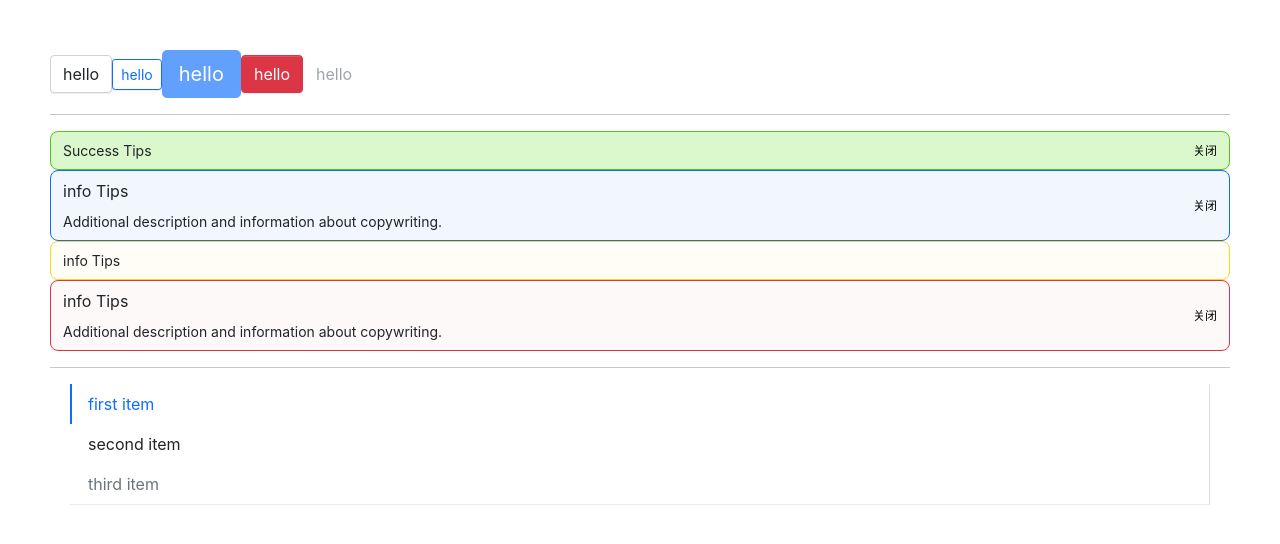
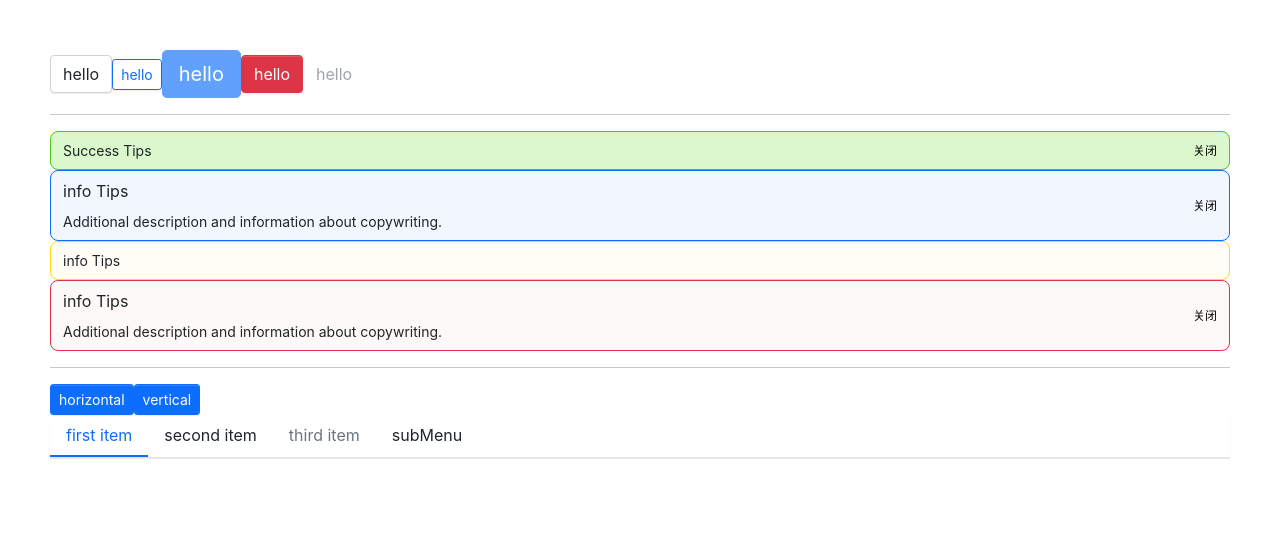
Before and after one commit to o1hayo85/react-pro-components, a React (Create React App) app: page / in a window 1280 px wide. Shown: the top 544 px of the page. Built offline with nearby package versions, Linux system fonts and the light colour scheme.

Commit message:
feat: subMenu component

```diff
--- a/src/App.tsx
+++ b/src/App.tsx
@@ -1,11 +1,12 @@
-import React from 'react';
-import Button, { ButtonSize, ButtonType } from './components/Button/button';
+import React, { useState } from 'react';
+import Button from './components/Button/button';
 import Alert from './components/Alert';
-import Menu from './components/Menu';
+import Menu, { MenuMode } from './components/Menu';
 
-const { Item } = Menu;
+const { Item, SubMenu } = Menu;
 
 function App() {
+  const [menuMode, setMenuMode] = useState<MenuMode>('horizontal');
   return (
     <div style={{
       margin: '50px'
@@ -16,26 +17,26 @@ function App() {
           hello
         </Button>
         <Button
-          btnType={ButtonType.Primary}
+          btnType='primary'
           ghost
-          size={ButtonSize.Small}
+          size='sm'
         >
           hello
         </Button>
         <Button
-          btnType={ButtonType.Primary}
-          size={ButtonSize.Large}
+          btnType='primary'
+          size='lg'
           disabled
         >
           hello
         </Button>
         <Button
-          btnType={ButtonType.Danger}
+          btnType='danger'
         >
           hello
         </Button>
         <Button
-          btnType={ButtonType.Link}
+          btnType='link'
           href="http://www.baidu.com"
           disabled
         >
@@ -66,7 +67,9 @@ function App() {
           afterClose={() => {alert('closed')}}
         />
         <hr/>
-        <Menu onSelect={(index) => alert(index)}>
+        <Button size='sm' btnType='primary' onClick={() => setMenuMode('horizontal')}>horizontal</Button>
+        <Button size='sm' btnType='primary' onClick={() => setMenuMode('vertical')}>vertical</Button>
+        <Menu mode={menuMode} onSelect={(index) => console.log(index)}>
           <Item>
             first item
           </Item>
@@ -76,6 +79,14 @@ function App() {
           <Item disabled>
             third item
           </Item>
+          <SubMenu title='subMenu'>
+            <Item disabled>
+              1 item
+            </Item>
+            <Item >
+              2 item
+          </Item>
+          </SubMenu>
         </Menu>
       </header>
     </div>
--- a/src/components/Button/button.tsx
+++ b/src/components/Button/button.tsx
@@ -1,17 +1,10 @@
 import React, { FC } from 'react';
 import classNames from 'classnames';
 
-export enum ButtonSize {
-  Large = 'lg',
-  Small = 'sm',
-}
 
-export enum ButtonType {
-  Primary = 'primary',
-  Default = 'default',
-  Danger = 'danger',
-  Link = 'link'
-}
+export type ButtonSize = 'lg' | 'default' | 'sm';
+
+export type ButtonType = 'primary' | 'default' | 'danger' | 'link';
 
 type NativeButtonProps = React.ButtonHTMLAttributes<HTMLElement>
 type AnchorButtonProps = React.AnchorHTMLAttributes<HTMLElement>
@@ -42,11 +35,11 @@ const Button: FC<ButtonProps> = (props) => {
   const classes = classNames('btn', className, {
     [`btn-${btnType}`]: btnType,
     [`btn-${size}`]: size,
-    'disabled': (btnType === ButtonType.Link) && disabled,
-    'ghost': (btnType !== ButtonType.Link) && ghost,
+    'disabled': (btnType === 'link') && disabled,
+    'ghost': (btnType !== 'link') && ghost,
   });
 
-  if(btnType === ButtonType.Link ) {
+  if(btnType === 'link' ) {
     return (
       <a
       className={classes}
@@ -71,7 +64,7 @@ const Button: FC<ButtonProps> = (props) => {
 
 Button.defaultProps = {
   disabled: false,
-  btnType: ButtonType.Default
+  btnType: 'default'
 }
 
 export default Button;
--- a/src/components/Menu/_menu.scss
+++ b/src/components/Menu/_menu.scss
@@ -15,6 +15,7 @@
     &:hover,
     &:focus {
       text-decoration: none;
+      border-bottom: $menu-item-active-border-width solid $menu-item-active-color;
     }
 
     &.menu-item-disabled {
@@ -28,11 +29,53 @@
       border-bottom: $menu-item-active-border-width solid $menu-item-active-color;
     }
   }
+
+  .subMenu-item {
+    position: relative;
+
+    .subMenu-title {
+      display: flex;
+      align-items: center;
+    }
+  }
+
+  .menu-submenu {
+    list-style:none;
+    padding-left: 0;
+    white-space: nowrap;
+    >.menu-item {
+      padding: $menu-item-padding-y $menu-item-padding-x;
+      cursor: pointer;
+      transition: $menu-transition;
+      color: $body-color;
+      &.menu-item-active,
+      &:hover {
+        color: $menu-item-active-color !important;
+      }
+
+      &.menu-item-disabled {
+        color: $menu-item-disabled-color;
+        pointer-events: none;
+        cursor: not-allowed;
+      }
+    }
+  }
 }
 
 .menu-horizontal {
   >.menu-item {
     border-bottom: $menu-item-active-border-width solid transparent;
+  }
+
+  .menu-submenu {
+    position: absolute;
+    background: $white;
+    z-index: 100;
+    top: calc(100% + 8px);
+    left: 50%;
+    transform: translateX(-50%);
+    border: $menu-border-width solid $menu-border-color;
+    box-shadow: $submenu-box-shadow;
   }
 }
 
--- a/src/components/Menu/index.tsx
+++ b/src/components/Menu/index.tsx
@@ -1,13 +1,18 @@
 import MenuComponent, { MenuProps } from "./menu";
 import MenuItemComponent from "./menuItem";
+import SubMenuComponent from "./subMenu";
 
 interface MenuInterface {
   (props: MenuProps): JSX.Element;
+  SubMenu: typeof SubMenuComponent;
   Item: typeof MenuItemComponent;
 }
 
 const Menu = MenuComponent as MenuInterface;
 Menu.Item = MenuItemComponent;
+Menu.SubMenu = SubMenuComponent;
 
+export * from './subMenu';
+export * from './menuItem';
 export * from './menu';
 export default Menu;
--- a/src/components/Menu/menu.tsx
+++ b/src/components/Menu/menu.tsx
@@ -3,7 +3,7 @@ import classNames from 'classnames';
 
 import { MenuItemProps } from './menuItem';
 
-type MenuMode = 'horizontal' | 'vertical';
+export type MenuMode = 'horizontal' | 'vertical';
 export interface MenuProps {
   defaultIndex?: string;
   className?: string;
@@ -66,7 +66,7 @@ const Menu: FC<MenuProps> = (props) => {
     return React.Children.map(children, (child, index) => {
       const childElement = child as React.FunctionComponentElement<MenuItemProps>;
       const { displayName } = childElement.type;
-      if(displayName === 'MenuItem') {
+      if(displayName === 'MenuItem' || displayName === 'SubMenu') {
         return React.cloneElement(childElement, { index:  index.toString()})
       } else {
         console.error('invalid MenuItem in Menu component', childElement)
@@ -84,7 +84,7 @@ const Menu: FC<MenuProps> = (props) => {
 }
 
 Menu.defaultProps = {
-  mode: 'vertical'
+  mode: 'horizontal'
 };
 
 export default Menu;
--- /dev/null
+++ b/src/components/Menu/subMenu.tsx
@@ -0,0 +1,103 @@
+import React, { FC, FunctionComponentElement, useContext, useState } from 'react';
+import classNames from 'classnames';
+
+import { MenuContext, MenuItemProps } from './index';
+
+export interface SubMenuProps {
+  index?: string;
+  title: string;
+  disabled?: boolean;
+  className?: string;
+  children?: React.ReactNode;
+}
+
+const judgeIsParent = (parent: string, child: string) => {
+  const parentArray = parent.split('-');
+  const childArray = child.split('-');
+  for(let i = 0; i < parentArray.length; i++) {
+    if(parentArray[i] !== childArray[i]) {
+      return false;
+    }
+  }
+  return true;
+}
+
+const SubMenu: FC<SubMenuProps> = (props) => {
+  const { index, title, className, children } = props;
+  const {  mode, currentIndex } = useContext(MenuContext);
+  const [open, setOpen] = useState(false);
+
+  const classes = classNames(
+    'menu-item',
+    'subMenu-item',
+    className,
+    {
+      'menu-item-active': judgeIsParent(index || '', currentIndex)
+    }
+  );
+
+  const handleClick = (e:React.MouseEvent) => {
+      e.preventDefault();
+      setOpen((p) => !p);
+  };
+
+  const clickEvents = mode === 'vertical' ? {
+    onClick: handleClick
+  } : {}
+
+  const hoverEvents = mode !== 'vertical' ? {
+    onMouseEnter: (e: React.MouseEvent) => { handleMouse(e, true)},
+    onMouseLeave: (e: React.MouseEvent) => { handleMouse(e, false)}
+  } : {}
+
+
+  let timer: any
+  const handleMouse = (e: React.MouseEvent, toggle: boolean) => {
+    clearTimeout(timer)
+    e.preventDefault()
+    timer = setTimeout(() => {
+      setOpen(toggle)
+    }, 300)
+  };
+
+  const renderChildren = () => {
+    if(!open) {
+      return null
+    }
+    const subMenuClasses = classNames('menu-submenu')
+    const childrenComponent = React.Children.map(children, (child, childIndex) => {
+      const childElement = child as FunctionComponentElement<MenuItemProps>;
+      const { displayName } = childElement.type;
+      if(displayName === 'MenuItem') {
+        return React.cloneElement(childElement, { index: `${index}-${childIndex}`})
+      } else {
+        console.error('invalid MenuItem in Menu component', childElement)
+      }
+    })
+
+    return (
+      <ul className={subMenuClasses}>
+        {childrenComponent}
+      </ul>
+    )
+  }
+
+
+  return (
+    <li
+      className={classes}
+      {...hoverEvents}
+    >
+      <div
+        className='subMenu-title'
+        {...clickEvents}
+      >
+        {title}
+      </div>
+      {renderChildren()}
+    </li>
+  )
+}
+
+SubMenu.displayName = 'SubMenu';
+export default SubMenu;
--- a/src/styles/_variables.scss
+++ b/src/styles/_variables.scss
@@ -219,3 +219,6 @@ $menu-item-padding-x:         1rem !default;
 $menu-item-active-color:      $primary !default;
 $menu-item-active-border-width: 2 * $border-width !default;
 $menu-item-disabled-color:    $gray-600 !default;
+
+/* -- sub-menu common style -- */
+$submenu-box-shadow: 0 2px 4px 0 rgba(0,0,0,.12), 0 0 6px 0 rgba(0,0,0,.04);
```
Also changed, not shown: 1 other file (tests, documents, lock files or other folders).
